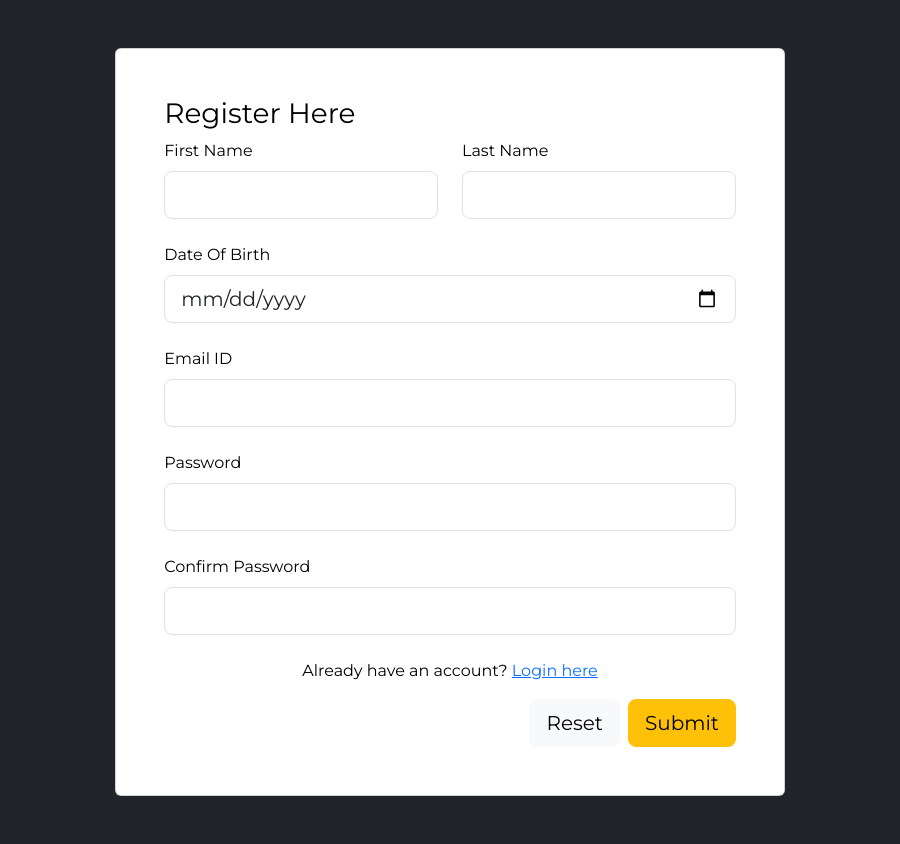
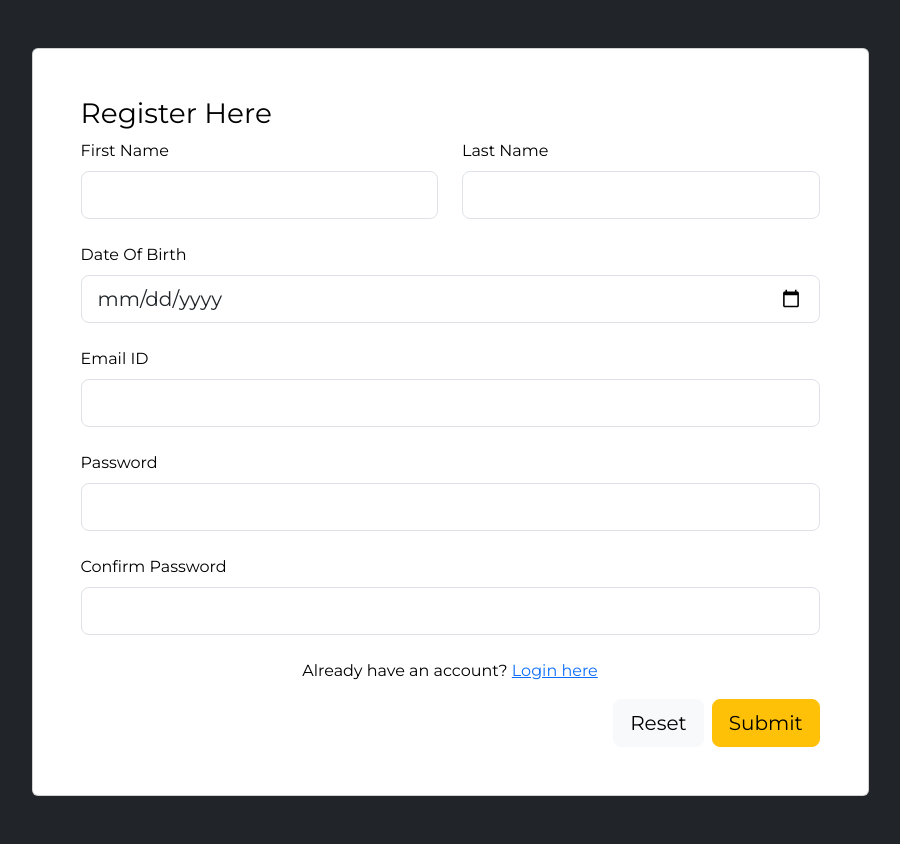
Before and after one commit to SickBoy268/guvi_geeks_project, a PHP site: page /register.html in a window 1280 px wide. Shown: the part 137-981 px from the top of the page, without its empty margins (190-1090 px from the left). Run offline with PHP 8.4, Linux system fonts and the light colour scheme; some libraries are stand-ins or nearby versions.

Commit message:
card size

```diff
--- a/css/styles-reg.css
+++ b/css/styles-reg.css
@@ -25,7 +25,7 @@ body{
 .card {
     margin: 0 auto 10px;
     float: none;
-    width: 60%;
+    width: 75%;
 }
 
 .register {
```
